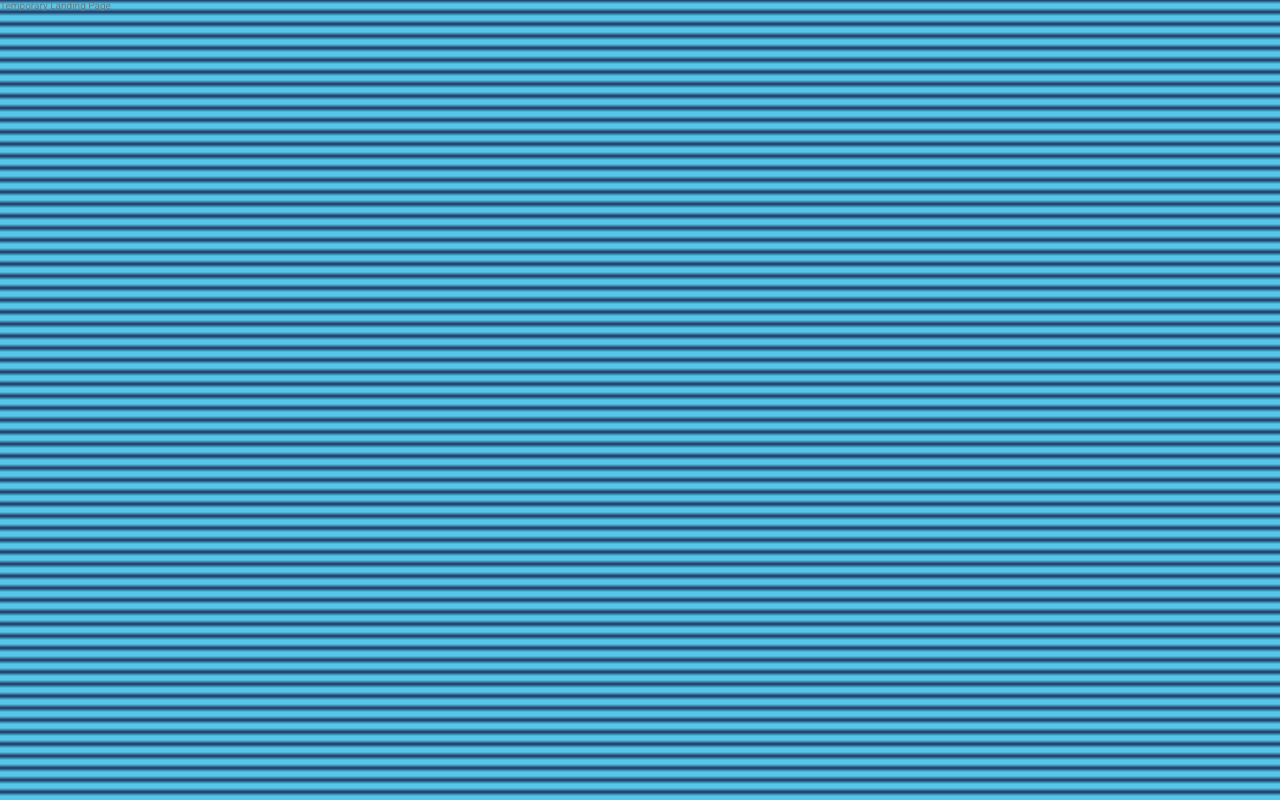
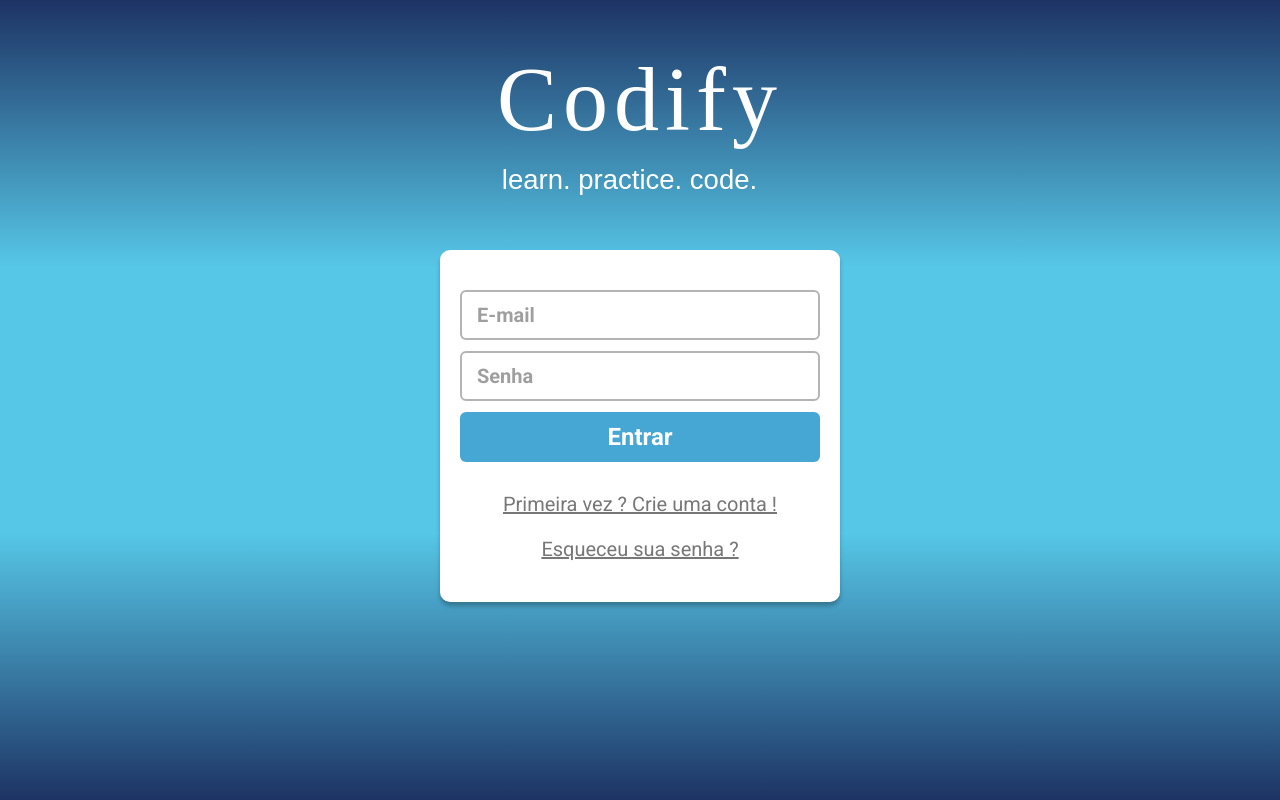
Before and after one commit to LauVieira/codify-front, a React app: page /entrar in a window 1280 px wide. Built offline with nearby package versions, Linux system fonts and the light colour scheme; a web font is replaced by a local one.

Commit message:
Layout SignIn

```diff
--- a/src/components/Button.js
+++ b/src/components/Button.js
@@ -34,7 +34,7 @@ const StyledButton = styled.button`
         color: #46A7D4;
         border: 2px solid #46A7D4;
         span {
-            padding-right: 30px;
+            padding-right: 40px;
 
             &::after {
                 opacity: 1;
@@ -51,8 +51,9 @@ const StyledButton = styled.button`
         &::after {
             content: '»';
             position: absolute;
+            font-size: 4rem;
             opacity: 0;
-            top: 0;
+            top: -3px;
             right: -40px;
             transition: 0.4s linear;
         }
--- a/src/components/LayoutLandingPage.js
+++ b/src/components/LayoutLandingPage.js
@@ -14,7 +14,7 @@ export default function LayoutLandingPage({children}) {
 const MainWrapper = styled.main`
   width: 100%;
   min-height: 100vh;
-  padding-top: 5vh;
+  padding: 5vh 0;
 
   display: flex;
   flex-direction: column;
--- a/src/pages/SignIn.js
+++ b/src/pages/SignIn.js
@@ -1,10 +1,43 @@
-import axios from 'axios';
-import React, { useContext, useEffect } from 'react';
-import styled from 'styled-components';
+import React from 'react';
+
+import {
+  Codify,
+  Headline,
+  Input,
+  Button,
+  LayoutLandingPage,
+  Anchor,
+  Form
+} from '../components';
+
 
 export default function SignIn() {
+  return (
+    <LayoutLandingPage>
+      <Codify
+        color={'white'}
+        fontSize={'9rem'}
+        lineHeight={'12rem'}
+      >
+        Codify
+      </Codify>
+      <Headline> learn. practice. code. </Headline>
 
-  return (
-    <h1>Temporary Landing Page</h1>
+      <Form onSubmit={undefined}>
+        <Input
+          placeholder='E-mail'
+        />
+        <Input
+          placeholder='Senha'
+        />
+        <Button
+        >
+          Entrar
+        </Button>
+
+        <Anchor to='/cadastrar'> Primeira vez ? Crie uma conta ! </Anchor>
+        <Anchor to='/recuperar-senha'> Esqueceu sua senha ? </Anchor>
+      </Form>
+    </LayoutLandingPage>
   );
 }
```
